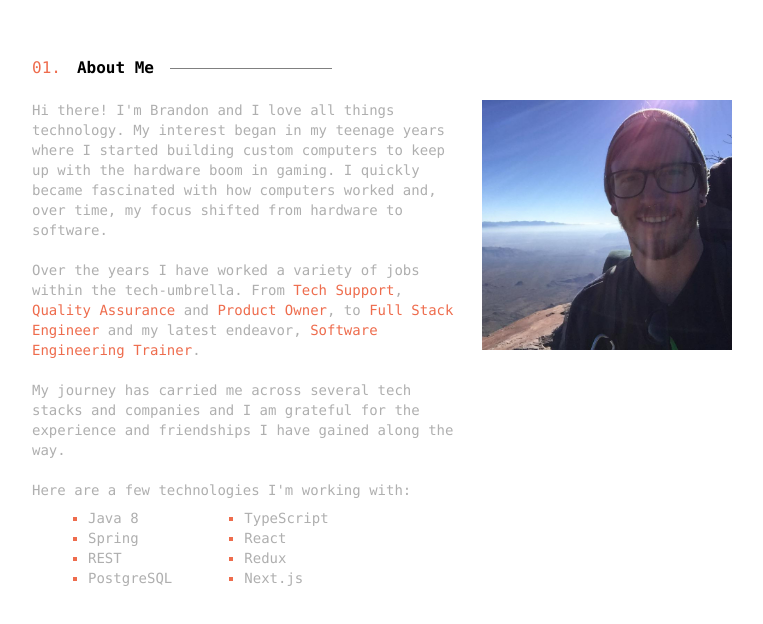
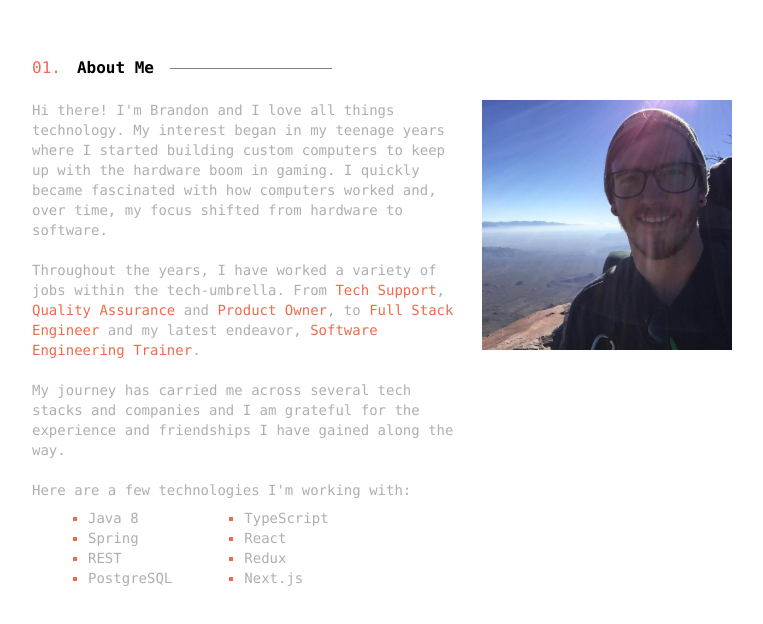
Before and after one commit to bpinkerton/personal-website, a Next.js app: page / in a window 1280 px wide. Shown: the part 1621-2245 px from the top of the page, without its empty margins (258-1021 px from the left). Built offline with nearby package versions, Linux system fonts and the light colour scheme.

Commit message:
edit about me section

```diff
--- a/src/components/atoms/About.tsx
+++ b/src/components/atoms/About.tsx
@@ -14,7 +14,7 @@ function About() {
                     to keep up with the hardware boom in gaming. I quickly became fascinated with
                     how computers worked and, over time, my focus shifted from hardware to software.
                     <br/> <br/>
-                    Over the years I have worked a variety of jobs within the tech-umbrella.
+                    Throughout the years, I have worked a variety of jobs within the tech-umbrella.
                     From <PrimaryText text={"Tech Support"}/>, <PrimaryText text={"Quality Assurance "}/>
                     and <PrimaryText text={"Product Owner"}/>, to <PrimaryText text={"Full Stack Engineer "}/>
                     and my latest endeavor, <PrimaryText text={"Software Engineering Trainer"}/>.
```
